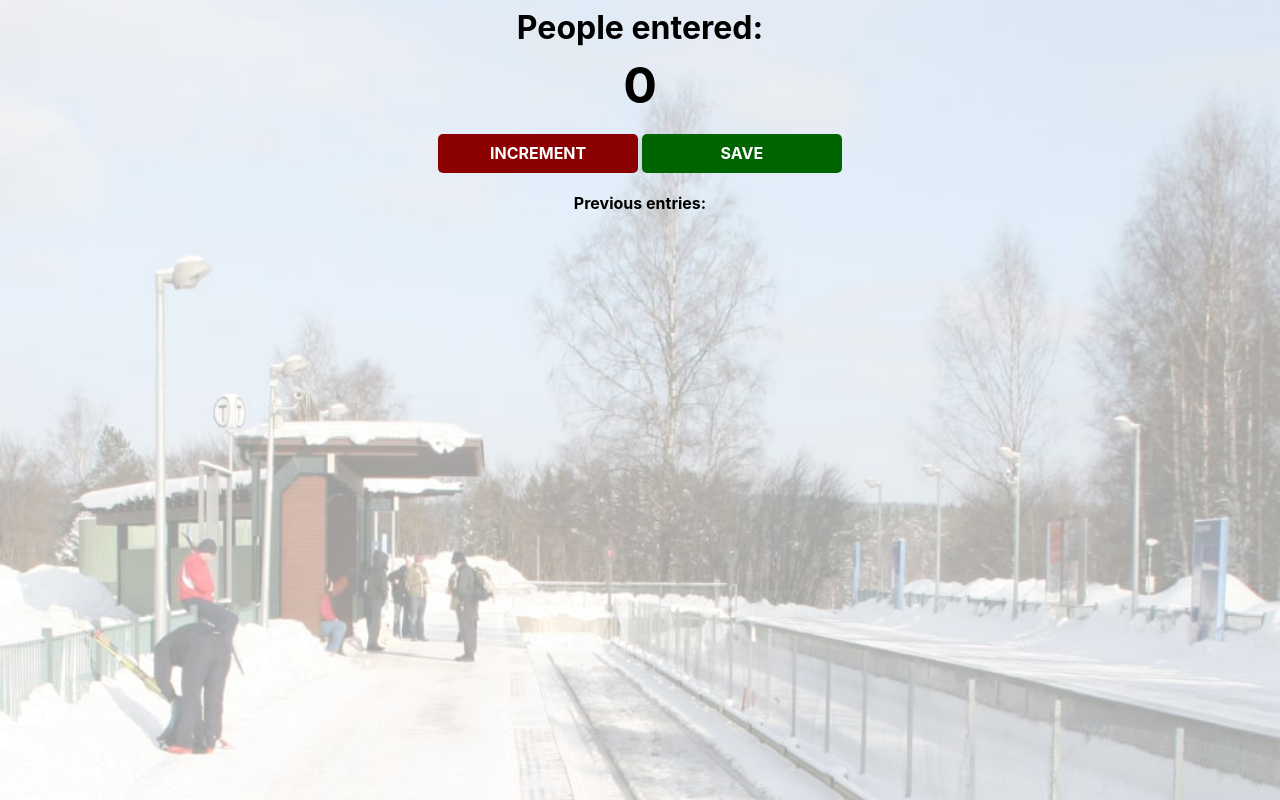
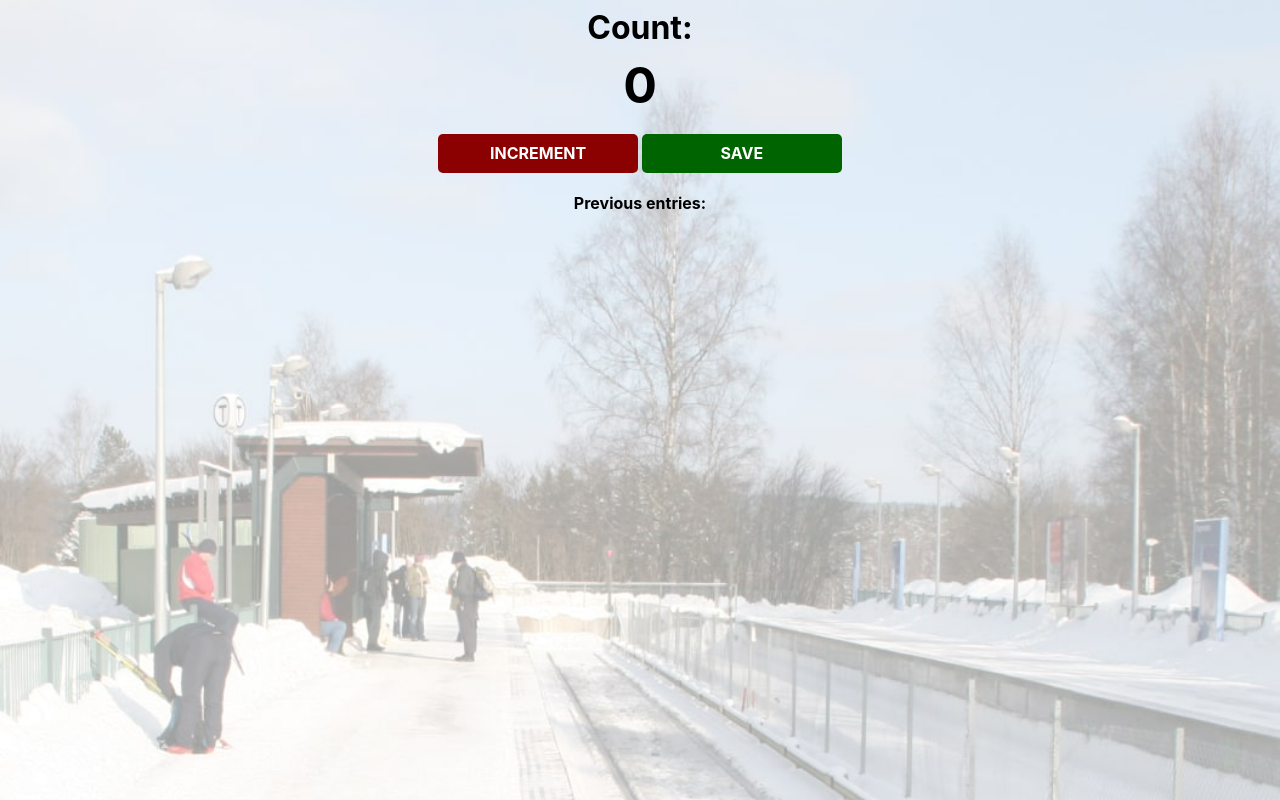
Before and after one commit to harisvarupa/counter-app, a website built with Vite: page index.html in a window 1280 px wide. Built offline with nearby package versions, Linux system fonts and the light colour scheme.

Commit message:
Add files via upload

```diff
--- a/index.html
+++ b/index.html
@@ -3,7 +3,7 @@
         <link rel="stylesheet" href="index.css">
     </head>
     <body>
-        <h1>People entered:</h1>
+        <h1>Count:</h1>
         <h2 id="count-el">0</h2>
         <button id="increment-btn" onclick="increment()">INCREMENT</button>
         <button id="save-btn" onclick="save()">SAVE</button>
```
